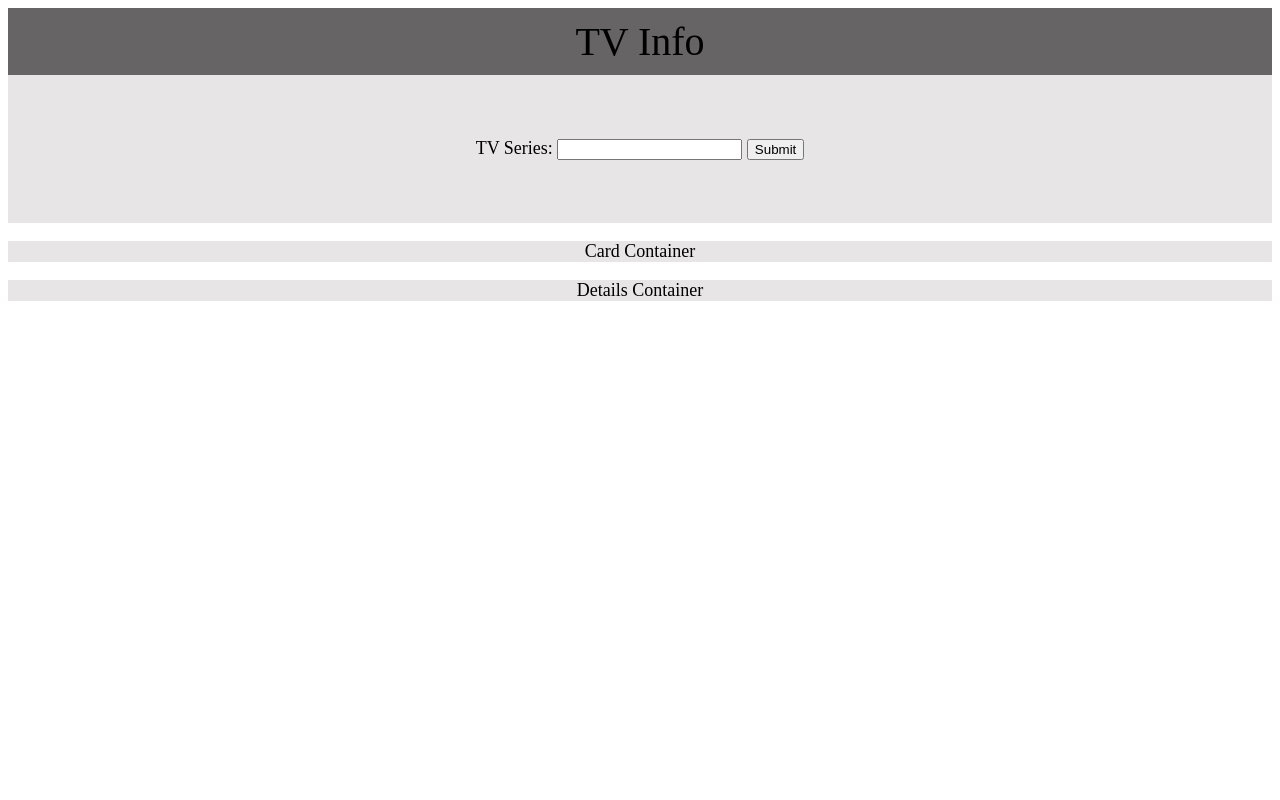
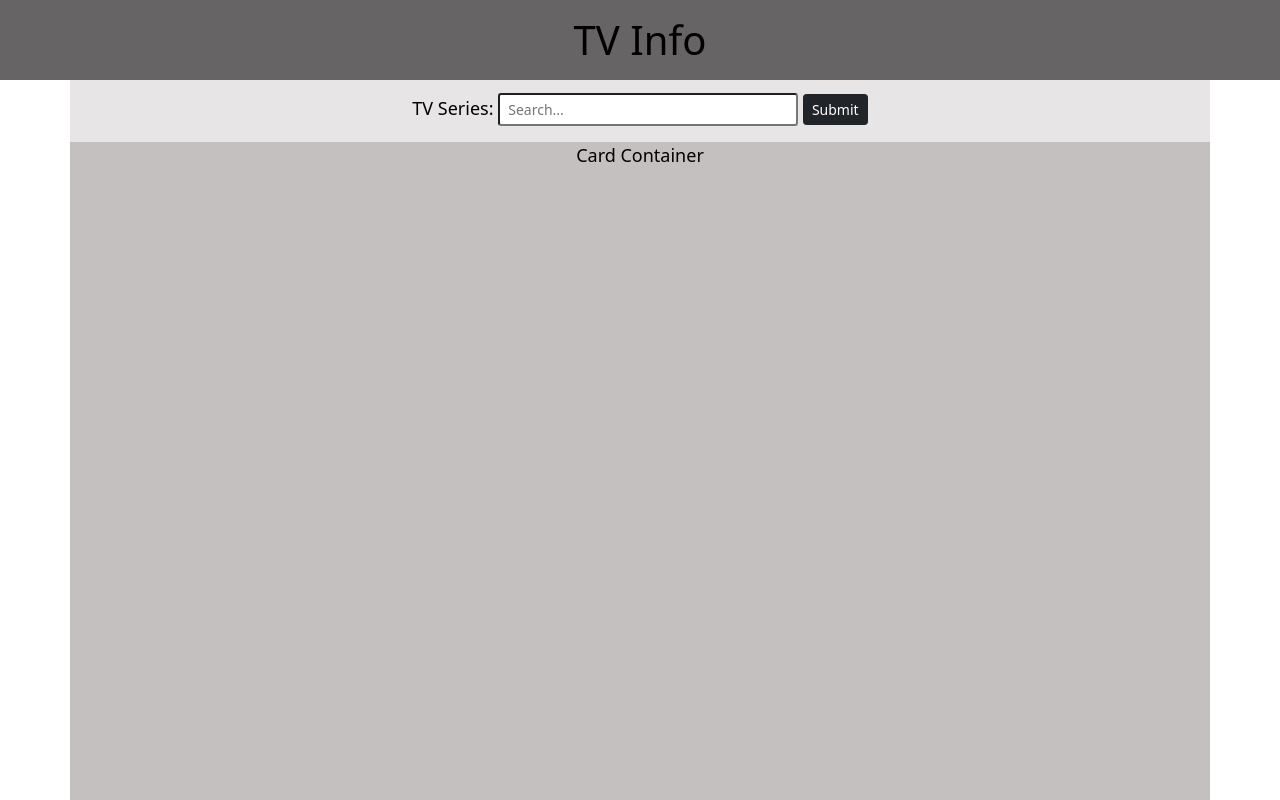
Before and after one commit to ChristensenJoe/TVInfo, a plain HTML site: page src/index.html in a window 1280 px wide. Shown: the top 800 px of the page. Drawn offline with nearby package versions, Linux system fonts and the light colour scheme.

Commit message:
HTML and CSS updates

```diff
--- a/src/index.html
+++ b/src/index.html
@@ -2,32 +2,36 @@
 <html lang="en">
 <head>
     <meta charset="UTF-8"/>
+    <meta name="viewport" content="width=device-width, initial-scale=1">
+    <link href="https://cdn.jsdelivr.net/npm/bootstrap@5.0.2/dist/css/bootstrap.min.css" rel="stylesheet" integrity="sha384-EVSTQN3/azprG1Anm3QDgpJLIm9Nao0Yz1ztcQTwFspd3yD65VohhpuuCOmLASjC" crossorigin="anonymous">
     <link rel="stylesheet" href="./style.css"/>
     <script defer src="script.js"></script>
+    <script defer src="https://cdn.jsdelivr.net/npm/bootstrap@5.0.2/dist/js/bootstrap.bundle.min.js" integrity="sha384-MrcW6ZMFYlzcLA8Nl+NtUVF0sA7MsXsP1UyJoMp4YLEuNSfAP+JcXn/tWtIaxVXM" crossorigin="anonymous"></script>
 
 </head>
 <body>
-    <header>
+    <header class="jumbotron text-center">
         TV Info
     </header>
 
-    <div id="contentContainer">
+    <div id="contentContainer" class="container-fluid">
 
-    <div id="searchDiv">
-        <form id="searchForm">
-            <label id="searchLabel" name="searchLabel">TV Series:</label>
-            <input type="text" name="showSearch" id="showSearch">
-            <input type="submit" name="submit">
+    <div id="searchDiv" class="container">
+        <form id="searchForm" class="form-inline">
+            <label id="searchLabel" name="searchLabel" class="form-label">TV Series:</label>
+            <input type="text" name="showSearch" id="showSearch" class="form-control-sm" placeholder="Search...">
+            <button type="submit" name="submit" class="btn btn-dark btn-sm">Submit</button>
         </form>
+
 
     </div>
 
-    <div id="cardContainer">
+    <div id="cardContainer" class="container">
         <p>Card Container</p>
 
     </div>
 
-    <div id="detailsContainer">
+    <div id="detailsContainer" class="container">
         <p>Details Container</p>
 
     </div>
@@ -39,3 +43,20 @@
 
 </body>
 </html>
+
+
+<!--
+
+
+          <form class="row g-3">
+            <div class="col-auto">
+              <label for="searchDescription" class="form-control-plaintext">TV Series:</label>
+            </div>
+            <div class="col-auto">
+              <input type="text" class="form-control" id="showSearch" name="showSearch">
+            </div>
+            <div class="col-auto">
+              <button type="submit" class="btn btn-primary mb-3">Search</button>
+            </div>
+          </form>
+-->
--- a/src/style.css
+++ b/src/style.css
@@ -1,6 +1,7 @@
 body {
     color: black;
     font-size: 18px;
+    text-align: center;
 
 }
 header {
@@ -12,19 +13,26 @@ header {
 
 #searchDiv {
     background-color: rgb(231, 229, 229);
-    padding: 5%;
+    padding: 1%;
     text-align: center;
+
+}
+
+#showSearch {
+    width: 300px;
 }
 
 
 #cardContainer {
-    background-color: rgb(231, 229, 229);
+    background-color: rgb(197, 192, 192);
     text-align: center;
+    height: 1000px;
 }
 
 #detailsContainer {
     background-color: rgb(231, 229, 229);
     text-align: center;
+    display: none
 }
 
 #contentContainer {
```
